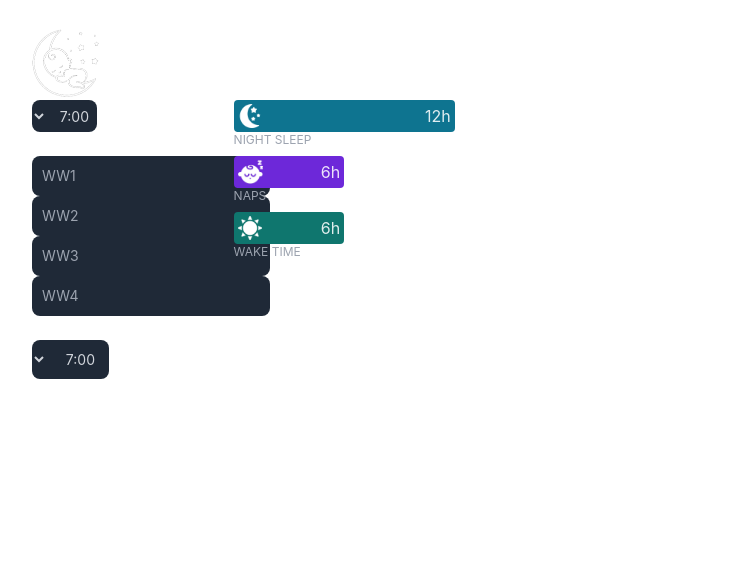
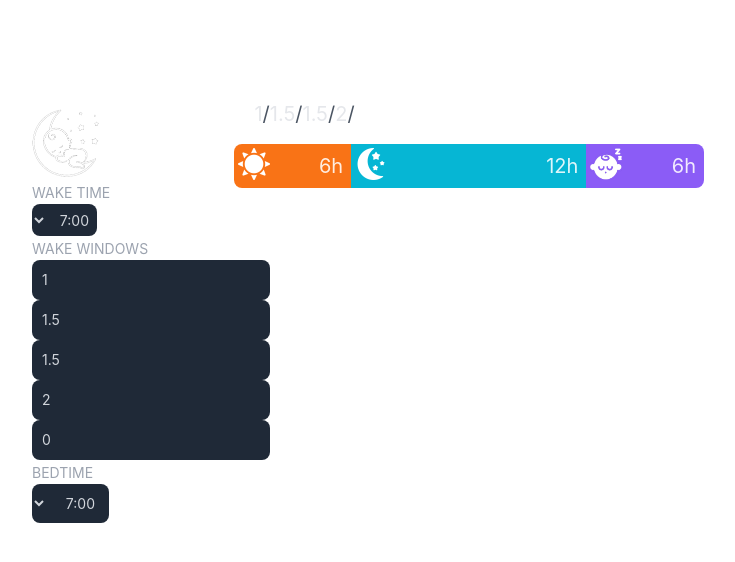
Before and after one commit to jfreal/wake-windows, a Vue app: page / in a window 1280 px wide. Shown: the top 562 px of the page, without its empty margins (272-1007 px from the left). Built offline with nearby package versions, Linux system fonts and the light colour scheme.

Commit message:
tweaking summary view, adjusting things

```diff
--- a/src/App.vue
+++ b/src/App.vue
@@ -9,7 +9,7 @@ import Summary from './components/Summary.vue'
 
 <template>
   <div class="max-w-2xl mx-auto">
-    <img class="h-20" src="/src/assets/logo.png">
+
     <Summary msg="Vittte + Vue" />
   </div>
 </template>
--- a/src/components/Summary.vue
+++ b/src/components/Summary.vue
@@ -26,9 +26,12 @@ export default defineComponent({
 
 
 
-  <div class="grid grid-cols-[30%_70%] w-full h-64">
+  <div class="grid grid-cols-[30%_70%] w-full h-64 mt-20">
+
     <div>
+      <img class="h-20" src="/src/assets/logo.png">
 
+      <span class="text-gray-400 text-sm">WAKE TIME</span>
       <select class="bg-gray-800 text-gray-300 text-sm rounded-lg block h-8 p-1" v-model="schedule.dwt" dir="rtl">
         <option value="">12:00</option>
         <option value=".5">12:30</option>
@@ -56,15 +59,14 @@ export default defineComponent({
         <option value="11.5">11:30</option>
       </select>
 
-      DWT
 
-      WWs
+      <span class="text-gray-400 text-sm">WAKE WINDOWS</span>
+      <div v-for="(find, index) in schedule.wws">
+        <input type="number" class="bg-gray-800  text-gray-300 text-sm rounded-lg block p-2.5 " placeholder="WW1"
+          v-model="schedule.wws[index]" min="0" step="0.25" />
+      </div>
 
-      <input type="text" class="bg-gray-800  text-gray-300 text-sm rounded-lg block p-2.5 " placeholder="WW1" required>
-      <input type="text" class="bg-gray-800  text-gray-300 text-sm rounded-lg block p-2.5 " placeholder="WW2" required>
-      <input type="text" class="bg-gray-800  text-gray-300 text-sm rounded-lg block p-2.5 " placeholder="WW3" required>
-      <input type="text" class="bg-gray-800  text-gray-300 text-sm rounded-lg block p-2.5 " placeholder="WW4" required>
-      Bed
+      <span class="text-gray-400 text-sm">BEDTIME</span>
 
       <select class="bg-gray-800 text-gray-300 text-sm rounded-lg block p-2.5" v-model="schedule.bed" dir="rtl">
         <option value="">12:00</option>
@@ -94,27 +96,42 @@ export default defineComponent({
       </select>
 
     </div>
-    <div class="pr-7">
-
-      <div class="block bg-cyan-700 rounded" :style="{ width: `${(schedule.totalNightSleep / 24) * 100}%`}">
-        <span class="float-right p-1">{{schedule.totalNightSleep}}h</span>
-        <img src="/src/assets/moon.png" class="h-8 p-1" />
-      </div>
-      <div class="text-gray-400 text-xs mb-2 uppercase">Night Sleep</div>
 
 
-      <div class="block bg-violet-700 rounded" :style="{ width: `${(schedule.totalDaySleep/ 24) * 100}%`}">
-        <span class="float-right p-1">{{schedule.totalDaySleep}}h</span>
-        <img src="/src/assets/sleeping-baby2.png" class="h-8 p-1" />
+    <div>
+
+      <div class="text-xl"><strong>{{schedule.dwt}}</strong>-<span v-for="(find, index) in schedule.wws"
+          class="text-gray-600">
+          <span v-if="find" class="text-gray-200">{{find}}</span><span
+            v-if="index != schedule.wws.length-1">/</span></span>-<strong>{{schedule.bed}}</strong>
       </div>
-      <div class="text-gray-400 text-xs mb-2 uppercase">Naps</div>
 
+      <div class="block mt-4 h-12">
 
-      <div class="block bg-teal-700 rounded" :style="{ width: `${(schedule.totalWakeTime / 24) * 100}%`}">
-        <span class="float-right p-1">{{schedule.totalWakeTime}}h</span>
-        <img src="/src/assets/sun.png" class="h-8 p-1" />
+        <div class="bg-orange-500 rounded-l-lg float-left" :style="{ width: `${(schedule.totalWakeTime / 24) * 100}%`}">
+          <img src="/src/assets/sun.png" class="h-8 w-8 m-1 float-left" />
+          <span class="float-right  text-xl m-2">
+            {{schedule.totalWakeTime}}h</span>
+        </div>
+
+        <div class="bg-cyan-500 float-left" :style="{ width: `${(schedule.totalNightSleep / 24) * 100}%`}">
+          <img src="/src/assets/moon.png" class="h-8 w-8 m-1 float-left" />
+          <span class="float-right  text-xl m-2">
+            {{schedule.totalNightSleep}}h</span>
+        </div>
+
+        <div class="bg-violet-500 rounded-r-lg float-left" :style="{ width: `${(schedule.totalNap/ 24) * 100}%`}">
+          <img src="/src/assets/sleeping-baby2.png" class="h-8 w-8 m-1 float-left" />
+          <span class="float-right text-xl m-2">
+            {{schedule.totalNap}}h</span>
+        </div>
       </div>
-      <div class="text-gray-400 text-xs uppercase">Wake Time</div>
+
+      <div class="text-xl mt-4">
+
+        Total Sleep: {{schedule.totalSleep}}h <br />
+        Total Wake: {{schedule.totalWakeTime}}h
+      </div>
 
     </div>
   </div>
--- a/src/models/schedule.ts
+++ b/src/models/schedule.ts
@@ -5,12 +5,13 @@ class Schedule {
 
     constructor() {
         this.dwt = 7;
-        this.wws = [1, 1.5, 1.5, 2]
+        this.wws = [1, 1.5, 1.5, 2, 0]
         this.bed = 7;
     }
 
     public get totalNightSleep() {
         return 12 - (this.dwt - this.bed);
+
     }
 
     public get totalWakeTime() {
@@ -19,8 +20,12 @@ class Schedule {
         }, 0);
     }
 
-    public get totalDaySleep() {
+    public get totalNap() {
         return 24 - this.totalNightSleep - this.totalWakeTime;
+    }
+
+    public get totalSleep() {
+        return this.totalNap + this.totalNightSleep;
     }
 }
 
```
